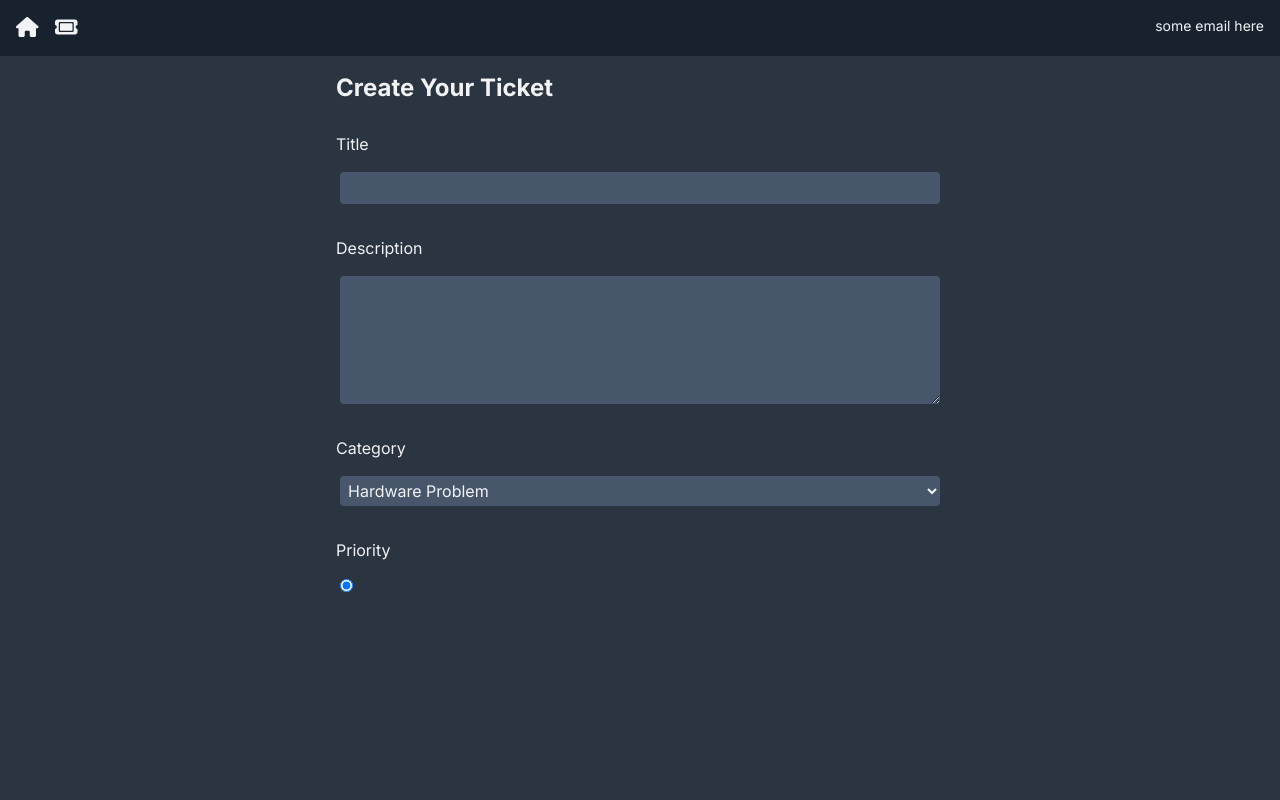
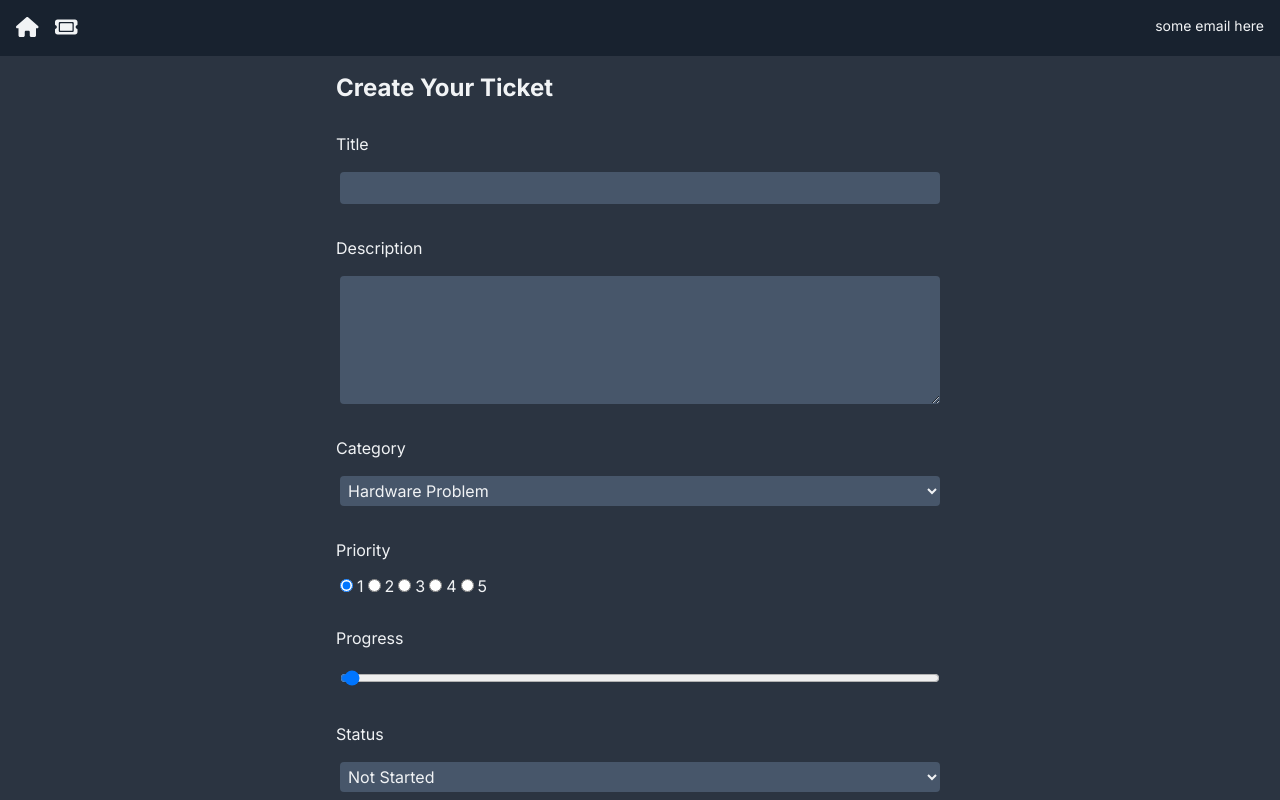
Before and after one commit to Tfauves/TicketingApp, a Next.js app: page /ticketPage/new in a window 1280 px wide. Built offline with nearby package versions, Linux system fonts and the light colour scheme.

Commit message:
successfully creating new ticket and persisting in db

```diff
--- a/app/(components)/TicketForm.jsx
+++ b/app/(components)/TicketForm.jsx
@@ -3,6 +3,8 @@ import { useRouter } from "next/navigation";
 import React, { useState } from "react";
 
 const TicketForm = () => {
+  const router = useRouter();
+
   const handleChange = (e) => {
     const value = e.target.value;
     const name = e.target.name;
@@ -13,8 +15,20 @@ const TicketForm = () => {
     }));
   };
 
-  const handleSubmit = () => {
-    console.log("submitted");
+  const handleSubmit = async (e) => {
+    e.preventDefault();
+    const res = await fetch("/api/Tickets", {
+      method: "POST",
+      body: JSON.stringify({ formData }),
+      "content-type": "application/json",
+    });
+
+    if (!res.ok) {
+      throw new Error("Failed to create Ticket!");
+    }
+
+    router.refresh();
+    router.push("/");
   };
 
   const startingTicketData = {
@@ -73,7 +87,61 @@ const TicketForm = () => {
             value={1}
             checked={formData.priority == 1}
           />
+          <label>1</label>
+          <input
+            id="priority-2"
+            name="priority"
+            type="radio"
+            onChange={handleChange}
+            value={2}
+            checked={formData.priority == 2}
+          />
+          <label>2</label>
+          <input
+            id="priority-3"
+            name="priority"
+            type="radio"
+            onChange={handleChange}
+            value={3}
+            checked={formData.priority == 3}
+          />
+          <label>3</label>
+          <input
+            id="priority-4"
+            name="priority"
+            type="radio"
+            onChange={handleChange}
+            value={4}
+            checked={formData.priority == 4}
+          />
+          <label>4</label>
+          <input
+            id="priority-5"
+            name="priority"
+            type="radio"
+            onChange={handleChange}
+            value={5}
+            checked={formData.priority == 5}
+          />
+          <label>5</label>
         </div>
+        <label>Progress</label>
+        <input
+          type="range"
+          id="progress"
+          name="progress"
+          value={formData.progress}
+          min="0"
+          max="100"
+          onChange={handleChange}
+        />
+        <label>Status</label>
+        <select name="status" value={formData.status} onChange={handleChange}>
+          <option value="not started">Not Started</option>
+          <option value="started">Started</option>
+          <option value="done">Done</option>
+        </select>
+        <input type="submit" className="btn max-w-xs" value="Create Ticket" />
       </form>
     </div>
   );
--- a/app/(models)/Ticket.js
+++ b/app/(models)/Ticket.js
@@ -19,3 +19,5 @@ const ticketSchema = new Schema(
 );
 
 const Ticket = mongoose.models.Ticket || mongoose.model("Ticket", ticketSchema);
+
+export default Ticket;
--- a/app/api/route.js
+++ b/app/api/Tickets/route.js
@@ -1,4 +1,4 @@
-import Ticket from "../(models)/Ticket";
+import Ticket from "../../(models)/Ticket";
 import { NextResponse } from "next/server";
 
 export async function POST(req) {
```
